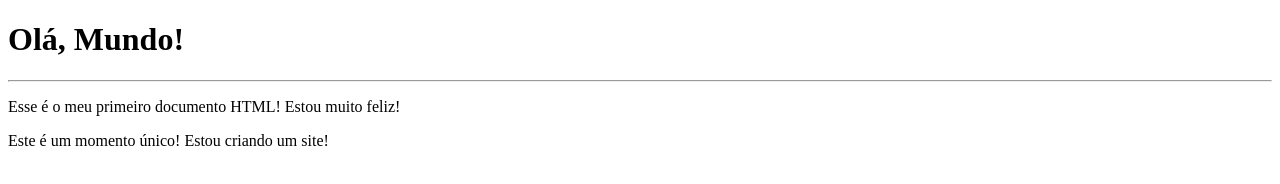
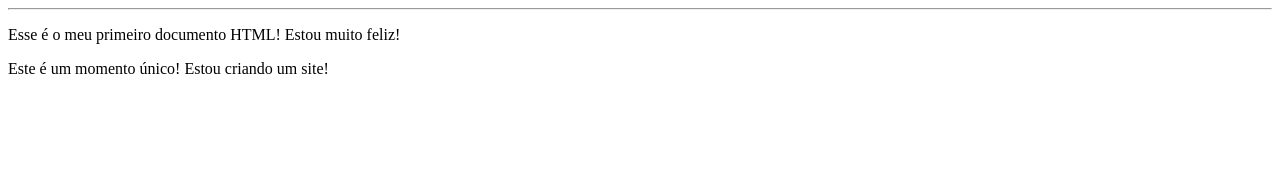
Before and after one commit to cezarnuneslima/html-css, a plain HTML site: page exercícios/ex001/index.html in a window 1280 px wide. Drawn offline with Linux system fonts and the light colour scheme.

Commit message:
Update index.html

```diff
--- a/exercícios/ex001/index.html
+++ b/exercícios/ex001/index.html
@@ -4,9 +4,10 @@
     <meta charset="UTF-8">
     <meta name="viewport" content="width=device-width, initial-scale=1.0">
     <title>Meu primeiro exercício</title>
+
 </head>
 <body>
-    <h1>Olá, Mundo!</h1>
+    <style><h1>Olá, Mundo!</h1></style>
     <hr>
     <p>Esse é o meu primeiro documento HTML! Estou muito feliz!</p>
     <p>Este é um momento único! Estou criando um site!</p>
```
